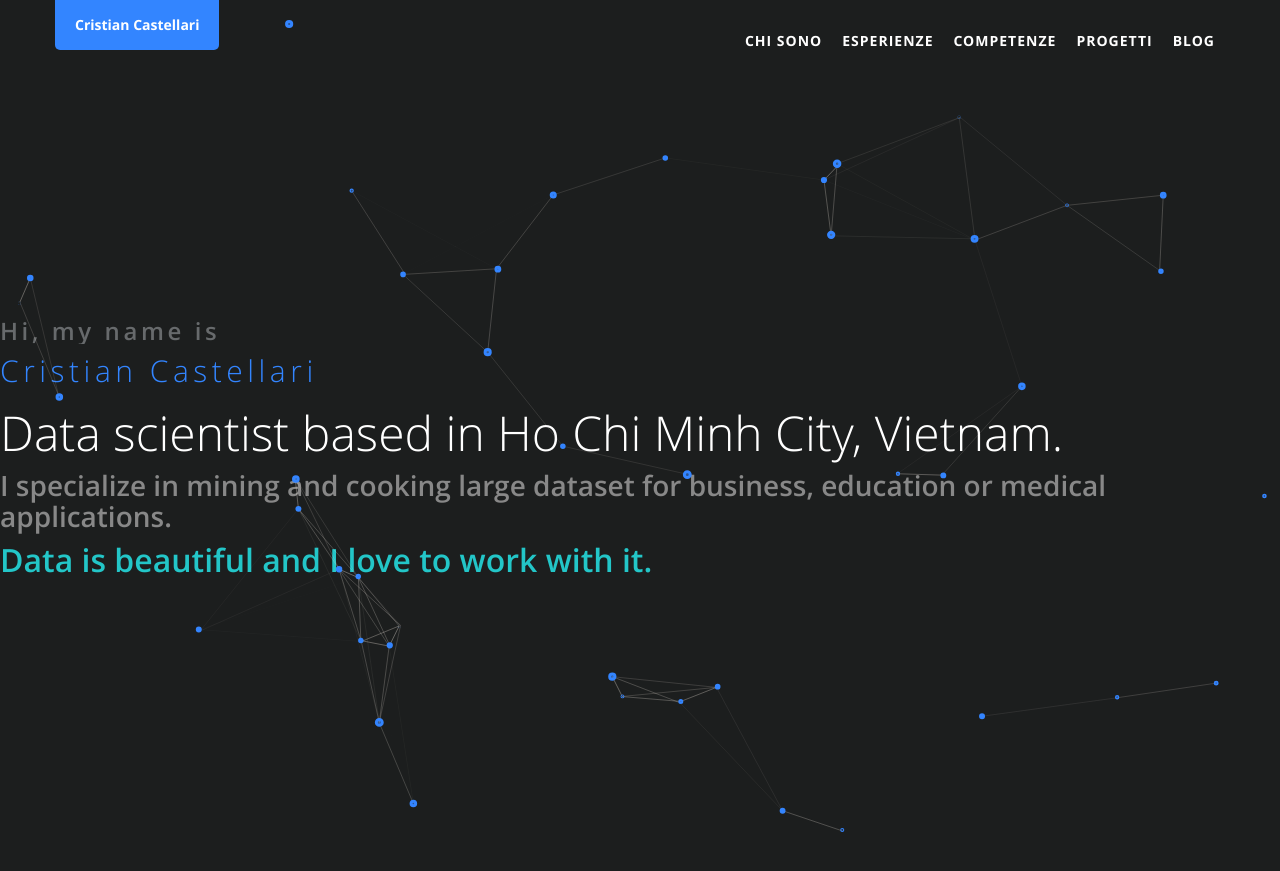
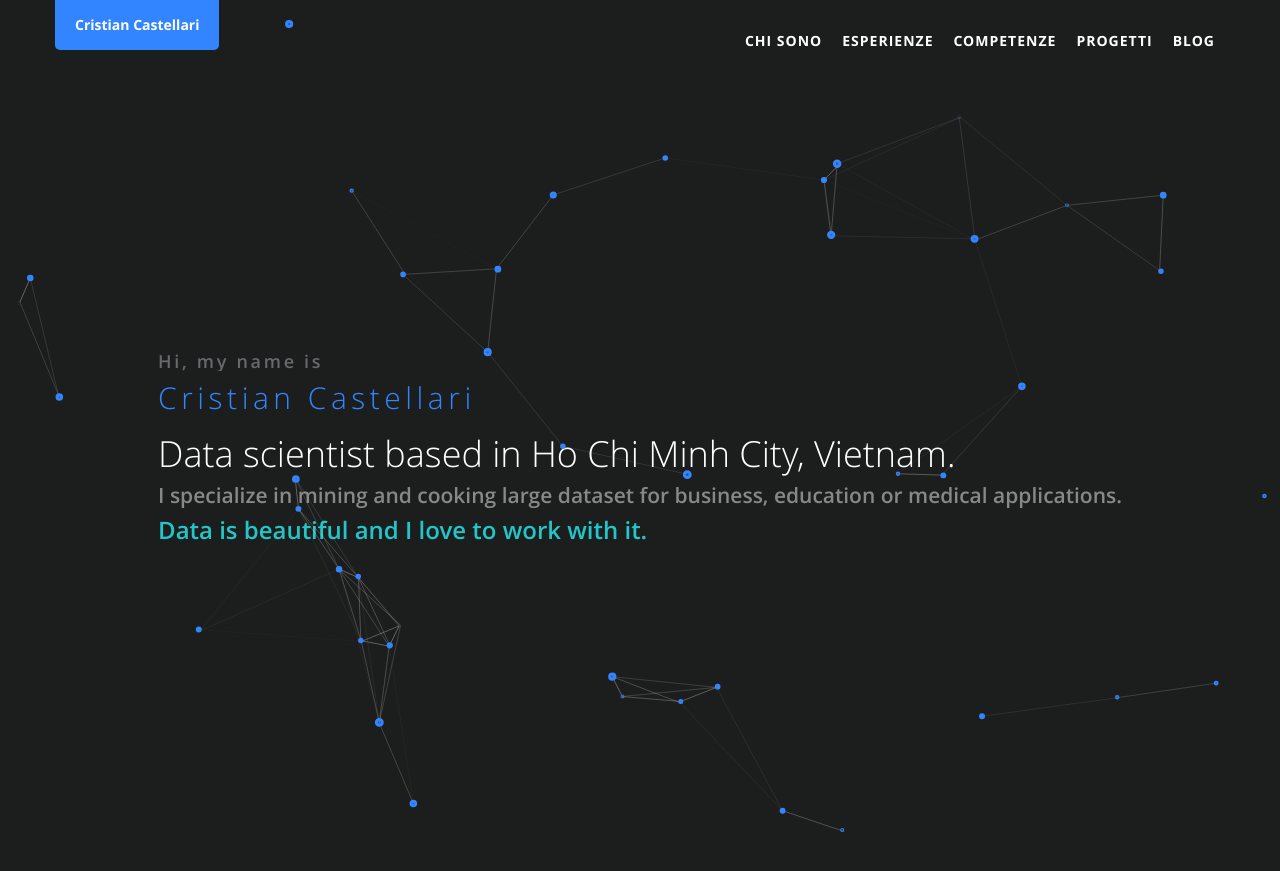
Before and after one commit to Tu777Nguyen/Tu777Nguyen.github.io, a Jekyll site: the page built from index.html, in a window 1280 px wide and 900 px high. Shown: the top 871 px of the window. Built offline with Jekyll 4.4.1, drawn with Linux system fonts in a browser that asks for light colours; comment, search, counter and statistics services are not loaded.

Commit message:
first commit

```diff
--- a/_sass/_style.scss
+++ b/_sass/_style.scss
@@ -26,27 +26,27 @@ h1, h2, h3, h4, h5, h6 {
 }
 
 h1 {
-  font-size: 60px;
+  font-size: 45px;
 }
 
 h2 {
-  font-size: 48px;
+  font-size: 36px;
 }
 
 h3 {
-  font-size: 32px;
+  font-size: 24px;
 }
 
 h4 {
-  font-size: 28px;
+  font-size: 21px;
 }
 
 h5 {
-  font-size: 24px;
+  font-size: 18px;
 }
 
 h6 {
-  font-size: 20px;
+  font-size: 15px;
 }
 
 h3, h4, h5 {
```
